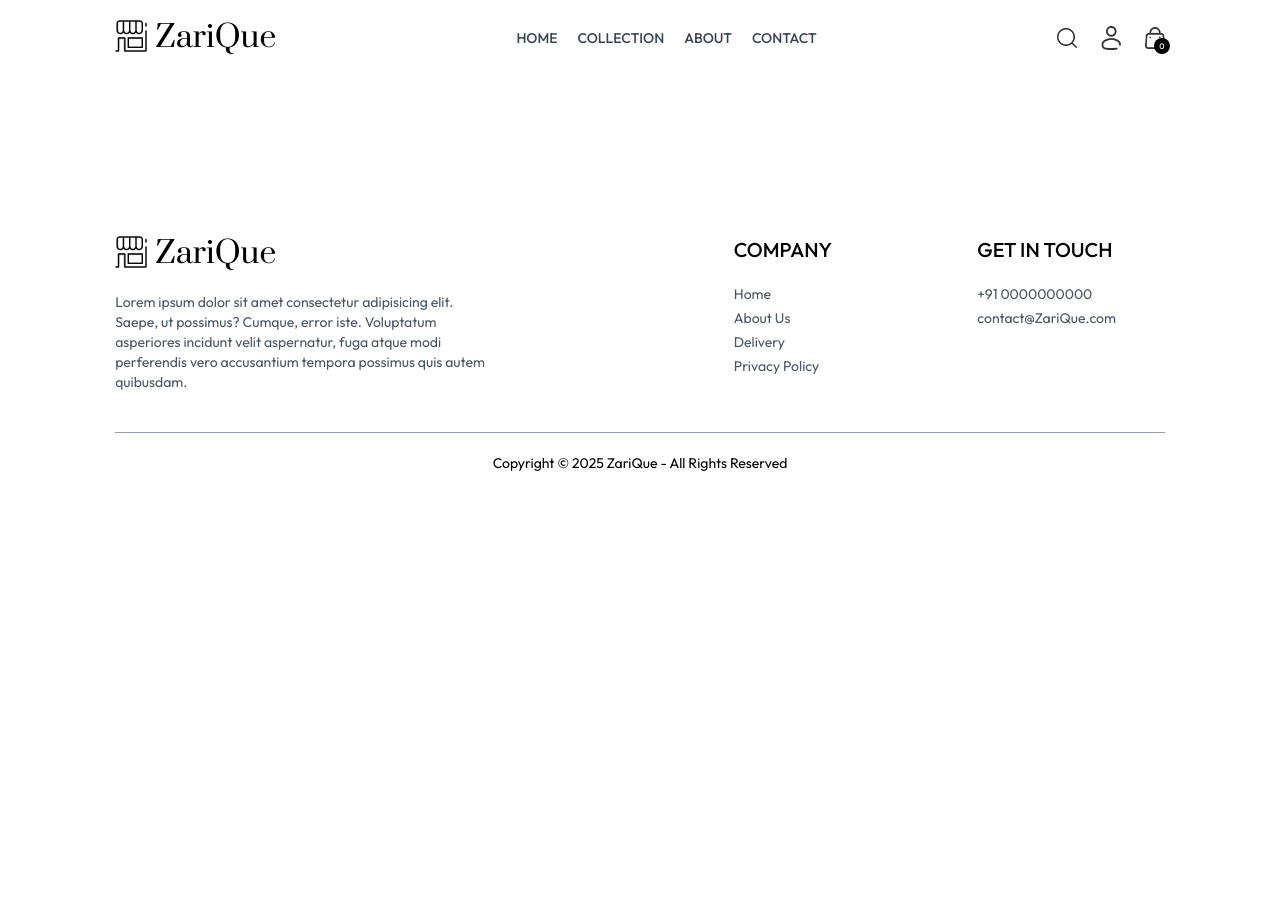
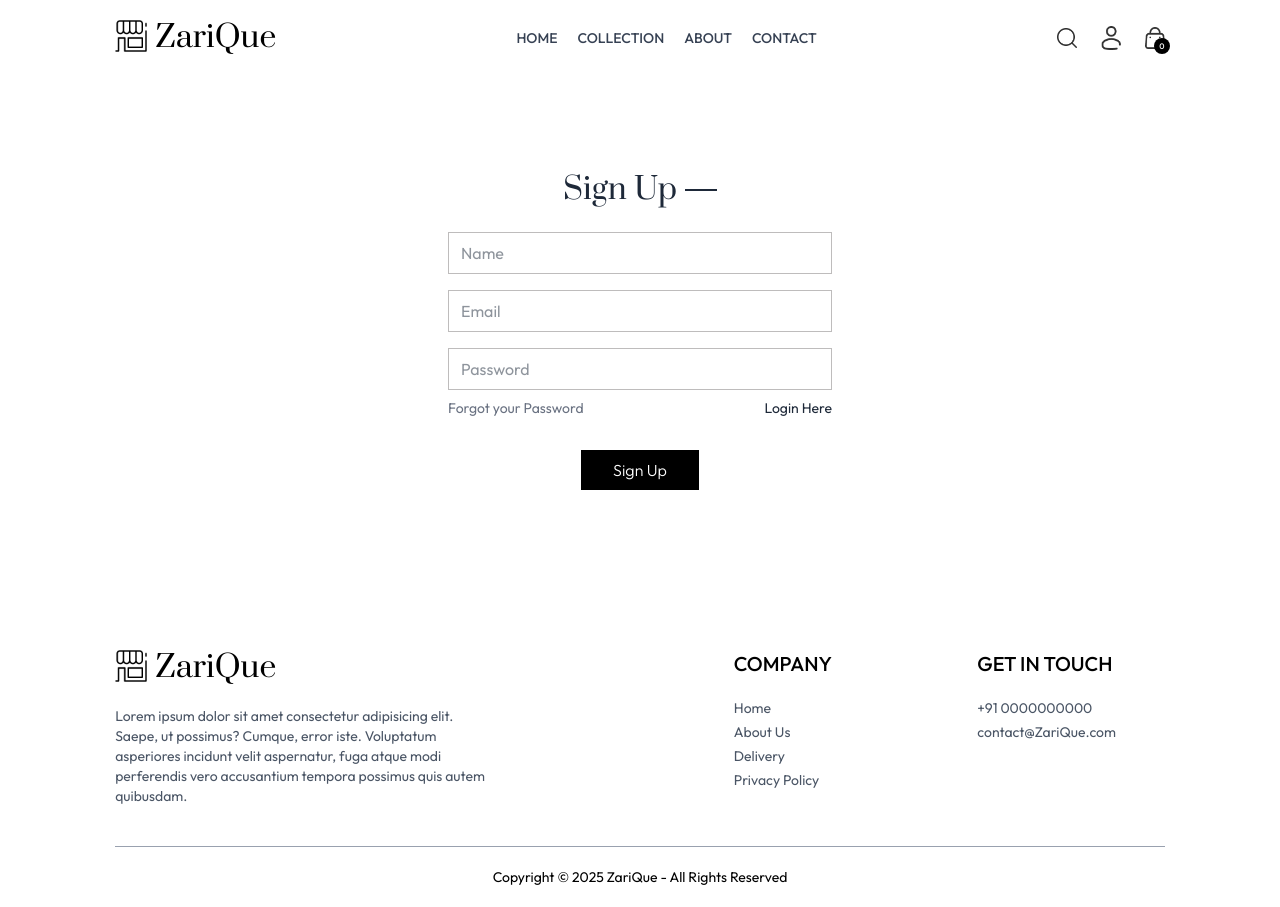
Before and after one commit to PSBVISION/Zarique, a React (Vite) app in the folder frontend/: page /login in a window 1280 px wide. Before the commit the page ends 800 px from the top, so only its background shows below. Built offline with nearby package versions, Linux system fonts and the light colour scheme.

Commit message:
feat(auth): add login and signup pages

```diff
--- a/frontend/src/components/Navbar.jsx
+++ b/frontend/src/components/Navbar.jsx
@@ -37,11 +37,13 @@
           onClick={()=>setShowSearch(true)}
         />
         <div className="group relative">
+          <Link to="/login">
           <img
             src={assets.profile_icon}
             alt="profile "
             className="w-5 cursor-pointer"
-          />
+            />
+            </Link>
           <div className="group-hover:block hidden absolute dropdown-menu right-0 pt-4">
             <div className=" flex flex-col gap-2 w-36 py-3 px-5 bg-slate-100 text-gray-500 rounded">
               <p className="cursor-pointer hover:text-black">My Profile</p>
--- a/frontend/src/pages/Login.jsx
+++ b/frontend/src/pages/Login.jsx
@@ -1,11 +1,56 @@
-import React from 'react'
+import React, { useState } from "react";
 
 const Login = () => {
+  const [currentState, setCurrentState] = useState("Sign Up");
+  const onSubmitHandler = (e) => e.preventDefault();
   return (
-    <div>
+    <form onSubmit={onSubmitHandler} className="flex flex-col items-center w-[90%] sm:max-w-96 m-auto mt-14 gap-4 text-gray-800">
+      <div className="inline-flex items-center gap-2 mb-2 mt-10">
+        <p className="text-3xl prata-regular">{currentState}</p>
+        <hr className="border-none h-[1.5px] w-8 bg-gray-800" />
+      </div>
+      {currentState === "Login" ? (
+        ""
+      ) : (
+        <input required
+          type="text"
+          className="w-full px-3 py-2 border border-gray-800"
+          placeholder="Name"
+        />
+      )}
+      <input required
+        type="email"
+        className="w-full px-3 py-2 border border-gray-800"
+        placeholder="Email"
+      />
+      <input required
+        type="password"
+        className="w-full px-3 py-2 border border-gray-800"
+        placeholder="Password"
+      />
+      <div className="w-full flex justify-between text-sm mt-[-8px]">
+        <p className="text-gray-500 cursor-pointer hover:text-blue-600">
+          Forgot your Password
+        </p>
+        {currentState === "Login" ? (
+          <p
+            className="cursor-pointer"
+            onClick={() => setCurrentState("Sign Up")}
+          >
+            Create Account
+          </p>
+        ) : (
+          <p
+            className="cursor-pointer"
+            onClick={() => setCurrentState("Login")}
+          >
+            Login Here
+          </p>
+        )}
+      </div>
+      <button className="bg-black text-white font-light px-8 py-2 mt-4" >{currentState === 'Login' ? 'Sign In' : 'Sign Up'}</button>
+    </form>
+  );
+};
 
-    </div>
-  )
-}
-
-export default Login
+export default Login;
```
